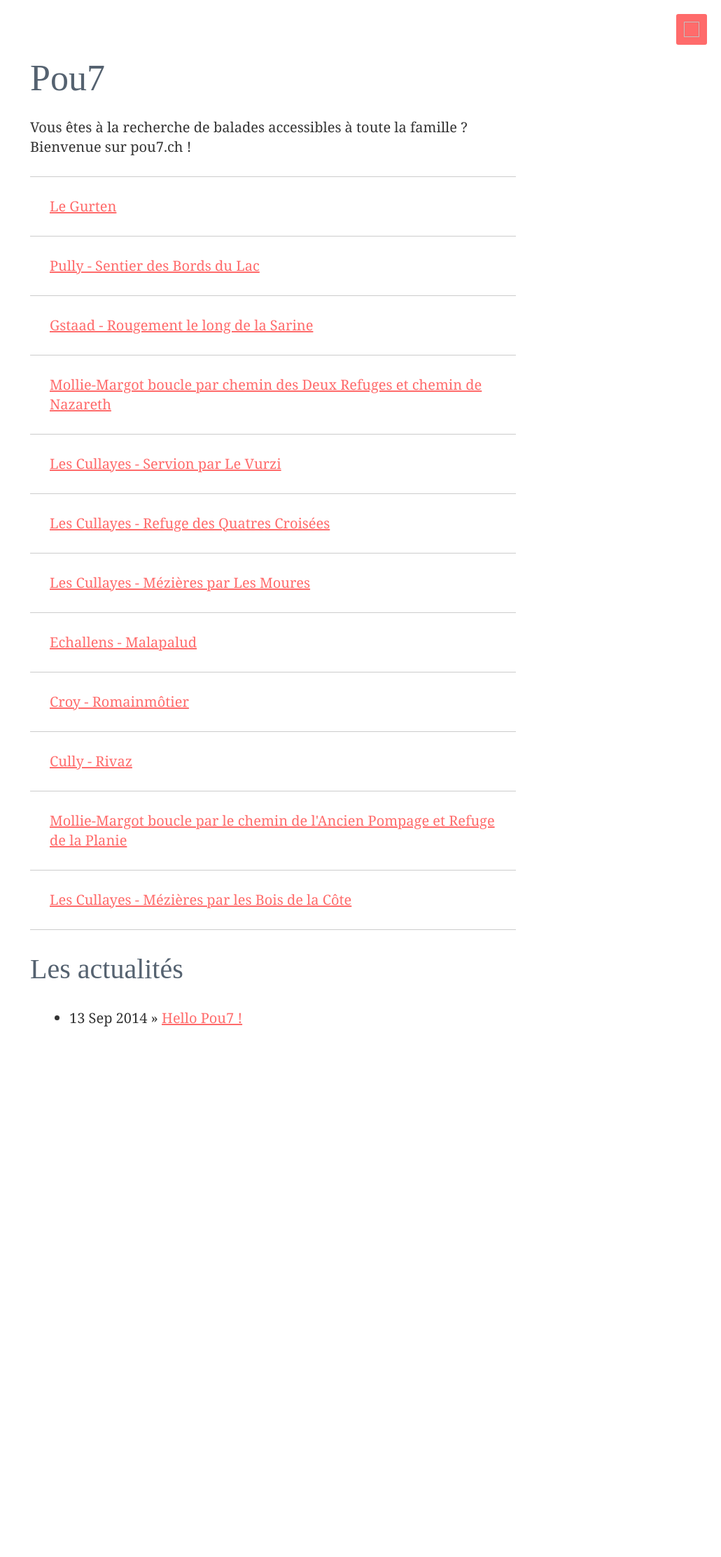
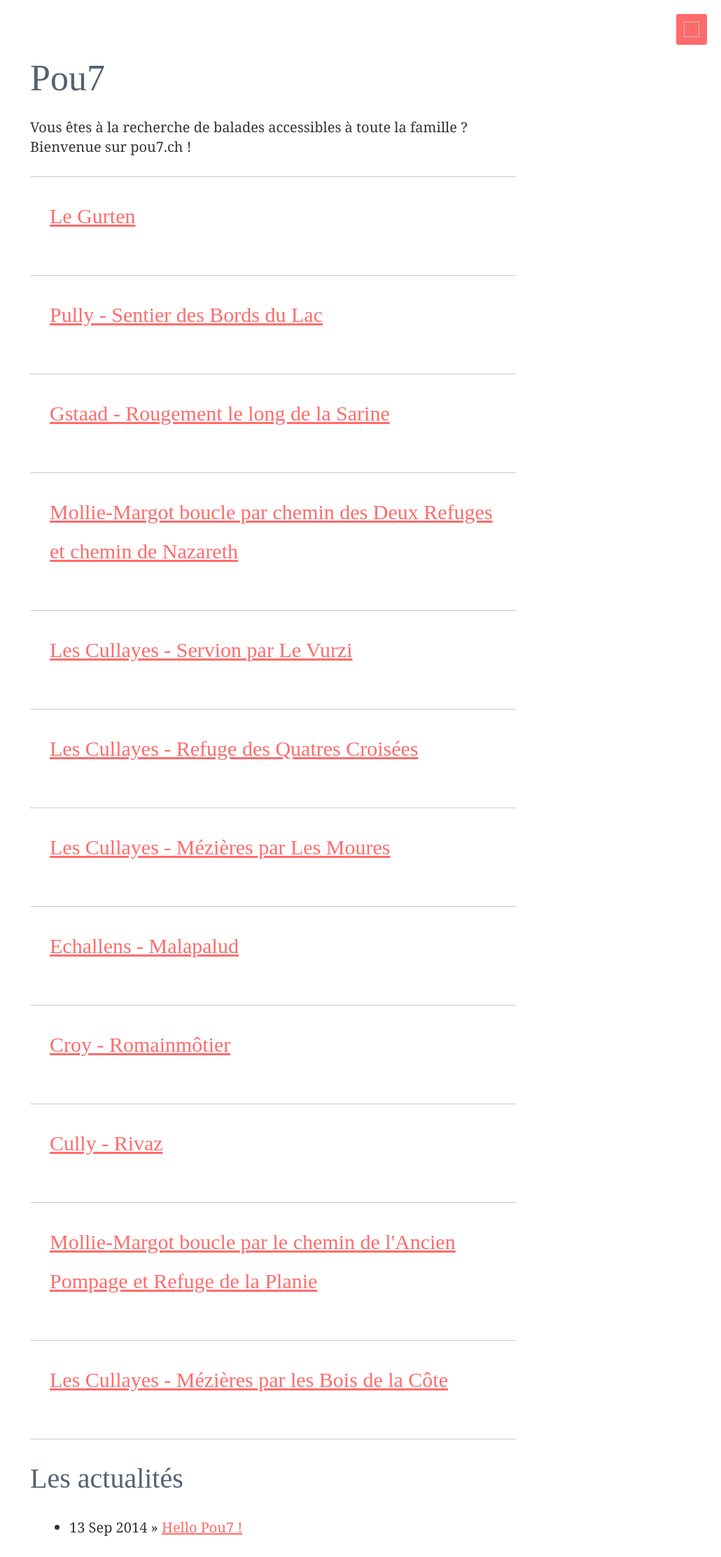
Before and after one commit to alienlebarge/pou7, a Jekyll site: the page built from index.html, in a window 1280 px wide. Shown: the whole page at 70% size, without its empty margins (250-1280 px from the left). Built offline with Jekyll 4.4.1, drawn with Linux system fonts in a browser that asks for light colours; before the commit the page ends 1497 px from its top, so only the background shows below that.

Commit message:
set trail name to .gamma
#8

```diff
--- a/index.html
+++ b/index.html
@@ -13,7 +13,9 @@ title: Pou7
 <ul class="list-ui">
   {% for post in site.categories['trail'] %}
   <li class="list-ui__item">
-    <a href="{{ post.url }}">{{ post.title }}</a>
+    <p class="gamma">
+      <a href="{{ post.url }}">{{ post.title }}</a>
+    </p>
   </li>
   {% endfor %}
 </ul>
```
